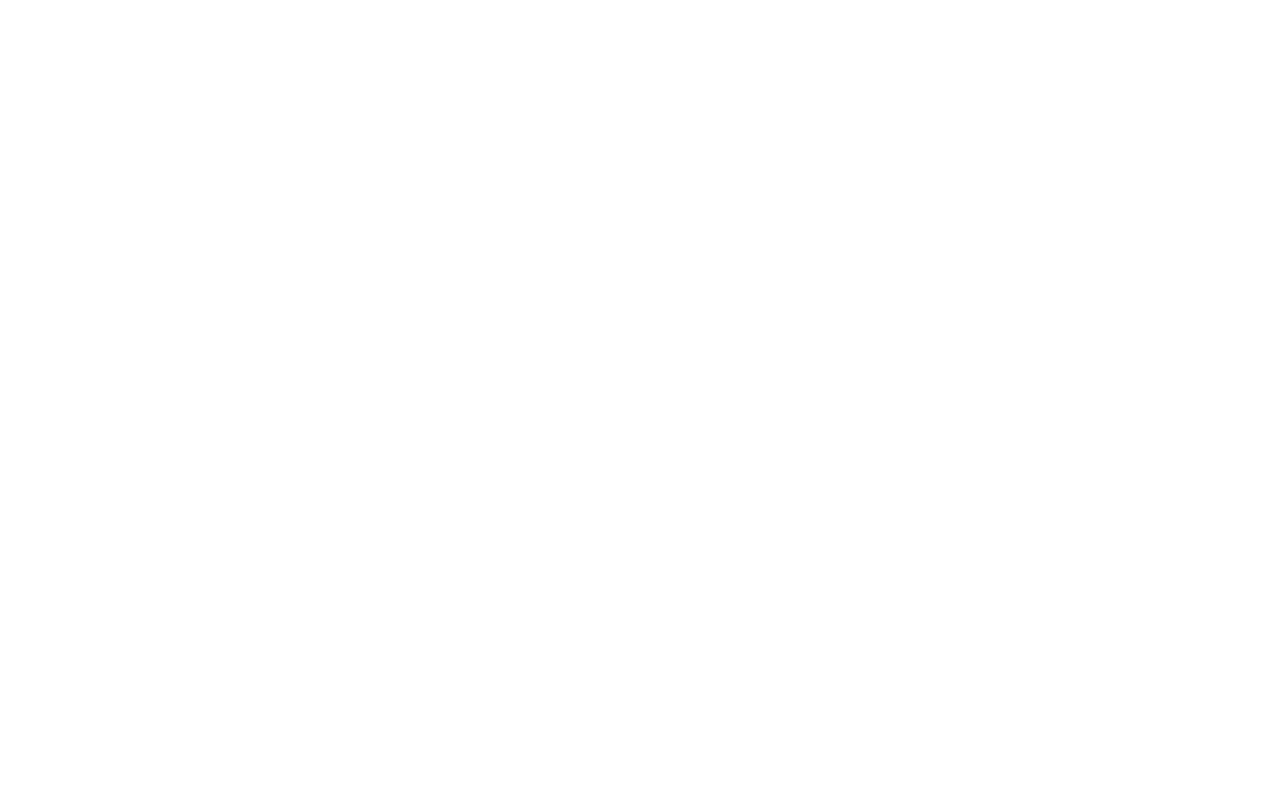
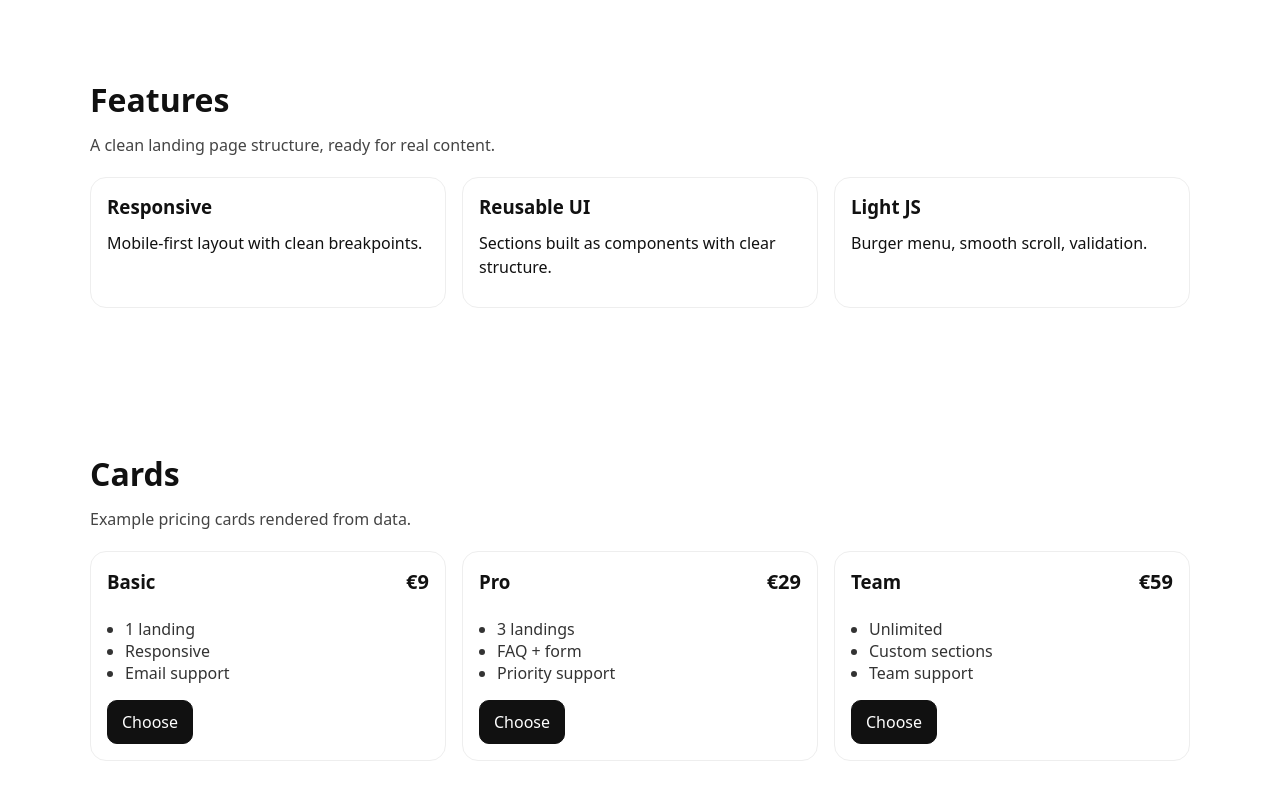
Before and after one commit to romanfen1997-creator/react-landing-page, a React (Vite) app: page / in a window 1280 px wide. Shown: the part 248-1048 px from the top of the page. Before the commit the page ends 800 px from the top, so only its background shows below. Built offline with nearby package versions, Linux system fonts and the light colour scheme.

Commit message:
feat: add features and cards sections

```diff
--- a/src/App.jsx
+++ b/src/App.jsx
@@ -1,5 +1,7 @@
 import Header from "./components/layout/Header/Header";
 import Hero from "./components/sections/Hero/Hero";
+import Features from "./components/sections/Features/Features";
+import Cards from "./components/sections/Cards/Cards";
 
 export default function App() {
     return (
@@ -7,6 +9,8 @@
             <Header />
             <main>
                 <Hero />
+                <Features />
+                <Cards />
             </main>
         </>
     );
--- /dev/null
+++ b/src/components/sections/Cards/Cards.jsx
@@ -0,0 +1,38 @@
+import Container from "../../layout/Container";
+import "./Cards.scss";
+
+const plans = [
+    { name: "Basic", price: "€9", perks: ["1 landing", "Responsive", "Email support"] },
+    { name: "Pro", price: "€29", perks: ["3 landings", "FAQ + form", "Priority support"] },
+    { name: "Team", price: "€59", perks: ["Unlimited", "Custom sections", "Team support"] },
+];
+
+export default function Cards() {
+    return (
+        <section id="cards" className="section cards">
+            <Container>
+                <h2 className="cards__title">Cards</h2>
+                <p className="cards__subtitle">Example pricing cards rendered from data.</p>
+
+                <div className="cards__grid">
+                    {plans.map((p) => (
+                        <article key={p.name} className="cards__card">
+                            <div className="cards__head">
+                                <h3 className="cards__name">{p.name}</h3>
+                                <div className="cards__price">{p.price}</div>
+                            </div>
+
+                            <ul className="cards__list">
+                                {p.perks.map((perk) => (
+                                    <li key={perk}>{perk}</li>
+                                ))}
+                            </ul>
+
+                            <a className="cards__cta" href="#contact">Choose</a>
+                        </article>
+                    ))}
+                </div>
+            </Container>
+        </section>
+    );
+}
--- /dev/null
+++ b/src/components/sections/Cards/Cards.scss
@@ -0,0 +1,33 @@
+.cards__title { font-size: 32px; }
+.cards__subtitle { max-width: 60ch; color: #444; }
+
+.cards__grid {
+  margin-top: 20px;
+  display: grid;
+  grid-template-columns: repeat(3, 1fr);
+  gap: 16px;
+}
+
+.cards__card {
+  border: 1px solid #eee;
+  border-radius: 16px;
+  padding: 16px;
+}
+
+.cards__head { display: flex; align-items: baseline; justify-content: space-between; gap: 12px; }
+.cards__price { font-weight: 700; font-size: 20px; }
+
+.cards__list { margin: 12px 0 16px; padding-left: 18px; color: #333; }
+
+.cards__cta {
+  display: inline-block;
+  padding: 10px 14px;
+  border-radius: 10px;
+  border: 1px solid #111;
+  background: #111;
+  color: #fff;
+}
+
+@media (max-width: 899px) {
+  .cards__grid { grid-template-columns: 1fr; }
+}
--- /dev/null
+++ b/src/components/sections/Features/Features.jsx
@@ -0,0 +1,28 @@
+import Container from "../../layout/Container";
+import "./Features.scss";
+
+const items = [
+    { title: "Responsive", text: "Mobile-first layout with clean breakpoints." },
+    { title: "Reusable UI", text: "Sections built as components with clear structure." },
+    { title: "Light JS", text: "Burger menu, smooth scroll, validation." },
+];
+
+export default function Features() {
+    return (
+        <section id="features" className="section features">
+            <Container>
+                <h2 className="features__title">Features</h2>
+                <p className="features__subtitle">A clean landing page structure, ready for real content.</p>
+
+                <div className="features__grid">
+                    {items.map((it) => (
+                        <article key={it.title} className="features__card">
+                            <h3 className="features__cardTitle">{it.title}</h3>
+                            <p className="features__cardText">{it.text}</p>
+                        </article>
+                    ))}
+                </div>
+            </Container>
+        </section>
+    );
+}
--- /dev/null
+++ b/src/components/sections/Features/Features.scss
@@ -0,0 +1,20 @@
+.features__title { font-size: 32px; }
+.features__subtitle { max-width: 60ch; color: #444; }
+
+.features__grid {
+  margin-top: 20px;
+  display: grid;
+  grid-template-columns: repeat(3, 1fr);
+  gap: 16px;
+}
+
+.features__card {
+  border: 1px solid #eee;
+  border-radius: 16px;
+  padding: 16px;
+  background: #fff;
+}
+
+@media (max-width: 899px) {
+  .features__grid { grid-template-columns: 1fr; }
+}
```
